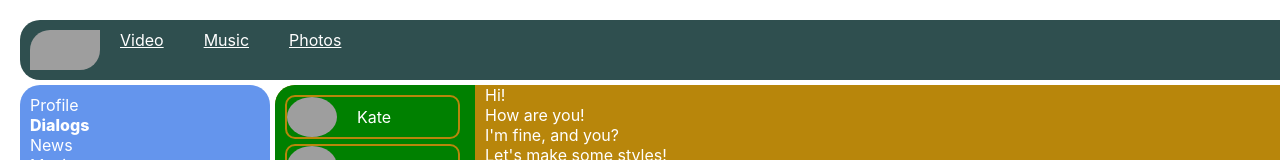
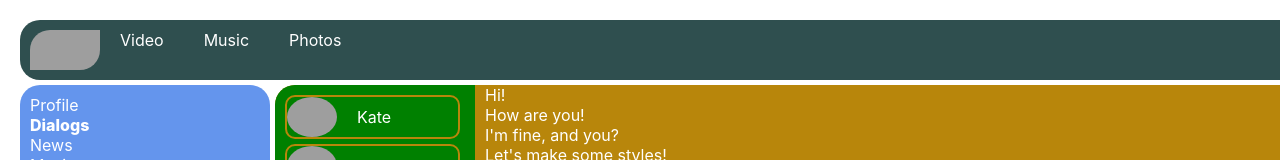
Before and after one commit to Pikadorius/Samurai-way-SN, a React (Create React App) app: page /dialogs in a window 1280 px wide. Shown: the top 160 px of the page. Built offline with nearby package versions, Linux system fonts and the light colour scheme; grey boxes are pictures that could not be loaded.

Commit message:
some css

```diff
--- a/src/components/Dialogs/DialogItem/Dialog.module.css
+++ b/src/components/Dialogs/DialogItem/Dialog.module.css
@@ -11,3 +11,8 @@
     border-radius: 50%;
     align-content: center;
 }
+
+.active {
+    font-weight: 800;
+    color: darkgoldenrod;
+}
--- a/src/components/Dialogs/Dialogs.module.css
+++ b/src/components/Dialogs/Dialogs.module.css
@@ -19,8 +19,3 @@
     text-decoration: none;
     padding: 10px;
 }
-
-.active {
-    font-weight: 800;
-    color: gold;
-}
--- a/src/components/Header/Header.module.css
+++ b/src/components/Header/Header.module.css
@@ -18,4 +18,5 @@
 
 a {
     color: white;
+    text-decoration: none;
 }
```
